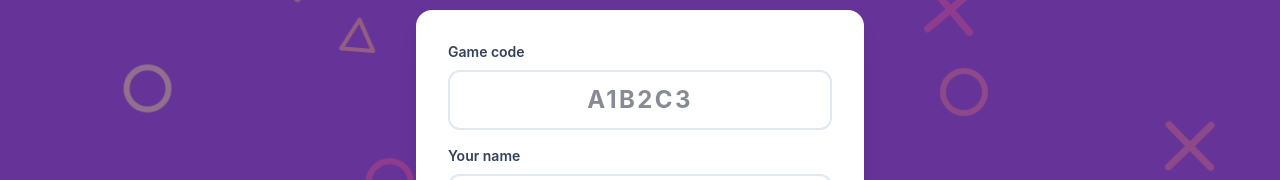
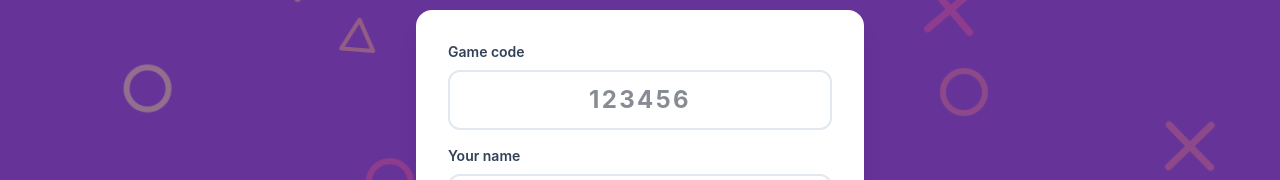
Before and after one commit to phish09/trivia, a Next.js app: page /join in a window 1280 px wide. Shown: the part 286-466 px from the top of the page. Built offline with nearby package versions, Linux system fonts and the light colour scheme; no server answers.

Commit message:
fix: update join page

```diff
--- a/app/join/page.tsx
+++ b/app/join/page.tsx
@@ -209,11 +209,12 @@ function JoinForm() {
                 Game code
               </label>
               <input
-                className="w-full px-4 py-3 border-2 border-slate-200 rounded-xl focus:border-emerald-500 focus:ring-2 focus:ring-emerald-200 outline-none transition-all text-center text-2xl font-bold tracking-widest uppercase"
-                placeholder="A1B2C3"
+                className="w-full px-4 py-3 border-2 border-slate-200 rounded-xl focus:border-emerald-500 focus:ring-2 focus:ring-emerald-200 outline-none transition-all text-center text-2xl font-bold tracking-widest"
+                placeholder="123456"
                 value={code}
+                inputMode="numeric"
                 onChange={(e) => {
-                  const newCode = e.target.value.toUpperCase().replace(/[^A-Z0-9]/g, '').slice(0, 6);
+                  const newCode = e.target.value.replace(/[^0-9]/g, '').slice(0, 6);
                   setCode(newCode);
                   // Check for existing session when code is entered
                   if (newCode.length >= 4) {
```
